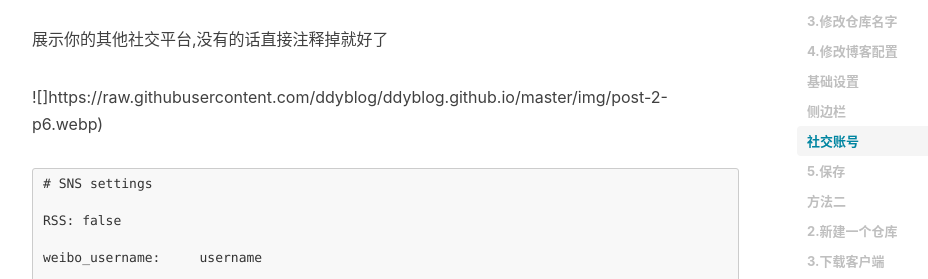
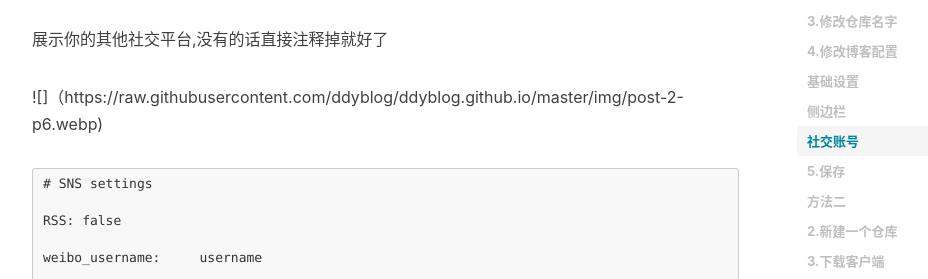
Before and after one commit to ddyblog/ddyblog.github.io, a Jekyll site: the page built from _posts/2018-10-08-博客搭建方法 .md, in a window 1280 px wide and 900 px high, scrolled down 4932 px. Shown: the part 173-452 px from the top of the window, without its empty margins (233-1161 px from the left). Built offline with Jekyll 4.4.1, drawn with Linux system fonts in a browser that asks for light colours; nearby versions of some CDN libraries; comment, search, counter and statistics services are not loaded.

````diff
--- a/_posts/2018-10-08-博客搭建方法 .md
+++ b/_posts/2018-10-08-博客搭建方法 .md
@@ -103,7 +103,7 @@ sidebar-avatar:/img/avatar-by.JPG      # 你的个人头像 这里你可以改
 
 展示你的其他社交平台,没有的话直接注释掉就好了
 
-![]https://raw.githubusercontent.com/ddyblog/ddyblog.github.io/master/img/post-2-p6.webp)
+![]（https://raw.githubusercontent.com/ddyblog/ddyblog.github.io/master/img/post-2-p6.webp)
 
 ```
 # SNS settings
````
